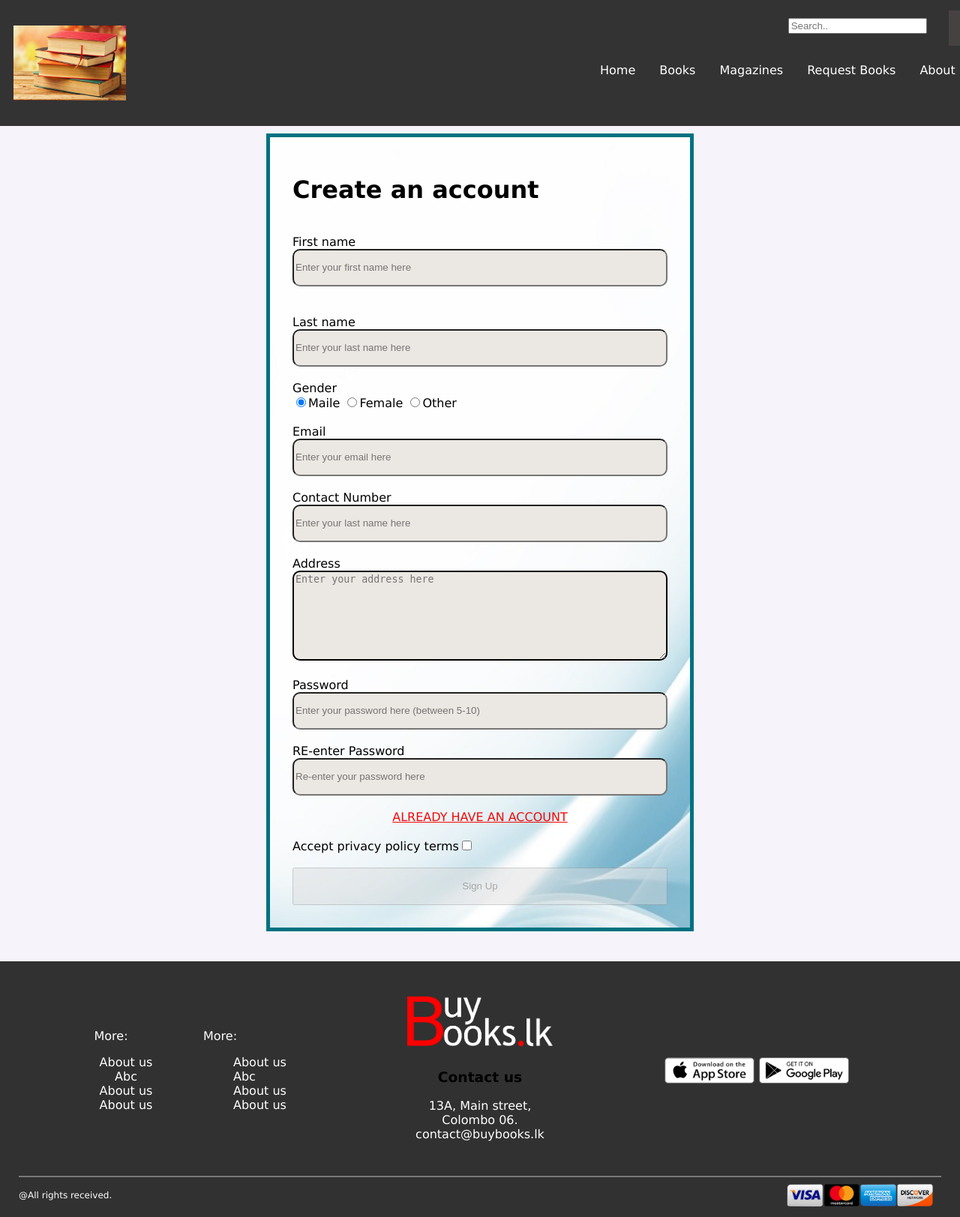
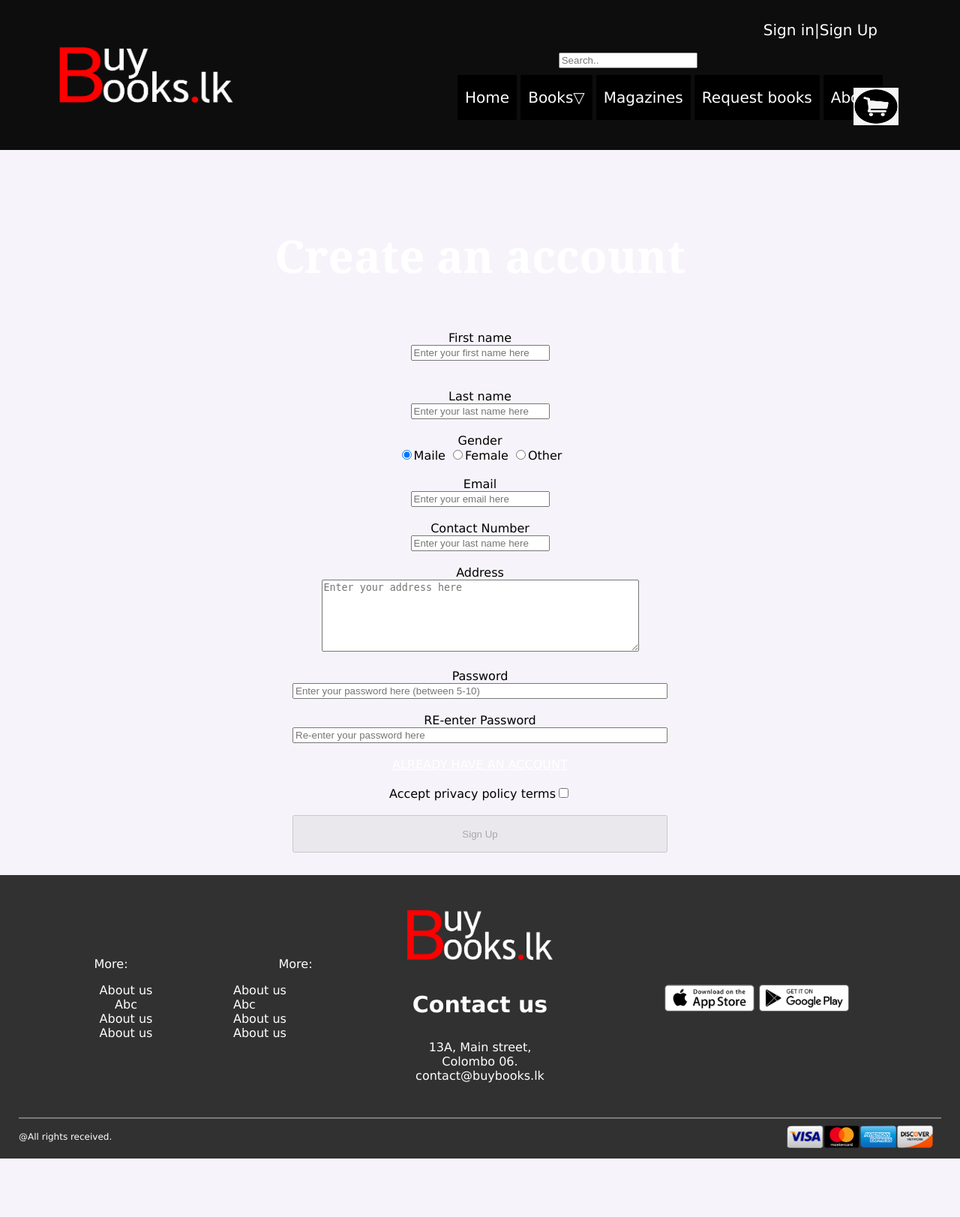
Before and after one commit to Avdunusinghe/MLB_PG.04.02_04-Online-BookStore, a PHP site: page /createaccount.html in a window 1280 px wide. Shown: the whole page at 75% size. After the commit the page ends 1545 px from the top, so only its background shows below. Run offline with PHP 8.4, Linux system fonts and the light colour scheme.

Commit message:
header change new logo added carset add trangle

```diff
--- a/src/Styles/style.css
+++ b/src/Styles/style.css
@@ -1,98 +1,122 @@
-body {
+/*body {
+	background: #faf9f9;
+	font-size:22px;
+	line-height: 32px;
+	color: #ffffff;
+	word-wrap:break-word !important;
+	font-family: 'Open Sans', sans-serif;
+	}*/
+	body {
     margin: 0;
     font-family: Arial, Helvetica, sans-serif;
     background-color: rgba(246, 244, 250, 0.966);
 }
 
-.navbar {
-  overflow: hidden;
-  background-color: #333;
-  margin:0;
-  padding:20px 2px;
+
+h1 {
+	font-size: 60px;
+	text-align: center;
+	color: #FFF;
 }
 
-.navbar a {
-  float: left;
-  font-size: 16px;
-  color: white;
-  text-align: center;
-  padding: 14px 16px;
-  text-decoration: none;
+h3 {
+	font-size: 30px;
+	text-align: center;
+	color: #FFF;
 }
 
-.dropdown {
-  float: left;
-  overflow: hidden;
+h3 a {
+	color: #FFF;
 }
 
-.dropdown .dropbtn {
-  font-size: 16px;
-  border: none;
-  outline: none;
-  color: white;
-  padding: 14px 16px;
-  background-color: inherit;
-  font-family: inherit;
-  margin: 0;
+a {
+	color: #FFF;
 }
 
-.navbar a:hover, .dropdown:hover .dropbtn {
-  background-color: rgb(64, 59, 59);
+h1 {
+	margin-top: 100px;
+	text-align:center;
+	font-size:60px;
+	font-family: 'Bree Serif', 'serif';
+	}
+
+#container {
+	margin: 0 auto;
+	padding: auto;
 }
 
-.dropdown-content {
-  display: none;
-  position: absolute;
-  background-color: #f9f9f9;
-  min-width: 160px;
-  box-shadow: 0px 8px 16px 0px rgba(0,0,0,0.2);
-  /*z-index: 1;*/
+p {
+	text-align: center;
 }
 
-.dropdown-content a {
-  /*float: none;*/
-  color: black;
-  padding: 12px 16px;
-  text-decoration: none;
-  display: block;
-  text-align: left;
+nav {
+	 margin:0;
+	/* margin: auto;*/
+	padding: 100px;
+	background-color: #0e0d0d;
+
 }
 
-.dropdown-content a:hover {
-  background-color: #ddd;
+nav ul {
+	padding: 0;
+ 	margin: 0;
+	list-style: none;
+	position: relative;
+	}
+
+nav ul li {
+	display:inline-block;
+	background-color:black;
+	}
+
+nav a {
+	display:block;
+	padding:0 10px;
+	color:#FFF;
+	font-size:20px;
+	line-height: 60px;
+	text-decoration:none;
+}
+/*#adsize img:hover{
+  backface-visibility: hidden;
+}*/
+.adhover a:hover{
+  background-color: #434542;
 }
 
-.dropdown:hover .dropdown-content {
-  display: block;
+/* Hide Dropdowns by Default */
+nav ul ul {
+	display: none;
+	position: absolute;
+	top: 60px; /* the height of the main nav */
 }
-   .cart{
-    /*float :right*/
-    padding:5px;
-     }
 
-  nav {
-      flex:1;
-      text-align:right ;
-  }
-  .nav{
-    max-width:1300px;
-    margin:auto;
-    padding-left:25px;
-    padding-right:25px;
-  }
-  .loginbtn{
-    display :inline-block;
-    background:rgb(71, 66, 66);
-    color: #fff;
-  }
+/* Display Dropdowns on Hover */
+nav ul li:hover > ul {
+	display:inherit;
+	z-index: 999;
+}
 
-   /* padding:8px 30px;
-    margin:30px 0;
-    border-radius:30px;*/
+/* Fisrt Tier Dropdown */
+nav ul ul li {
+	width:270px;
+	float:none;
+	display:list-item;
+	position: relative;
 }
-.dropdownbtn{
-  border-style:none;
+
+/* Second, Third and more Tiers	*/
+nav ul ul ul li {
+	position: relative;
+	top:-60px;
+	left:170px;
 }
+
+
+
+/* Change this in order to change the Dropdown symbol */
+/*li > a:after { content:  ' '; }
+li > a:only-child:after { content: ''; }*/
 
 
 
--- a/src/createaccount.html
+++ b/src/createaccount.html
@@ -7,42 +7,48 @@
         <link rel="stylesheet" href="../src/Styles/style.css">
         <link rel="stylesheet" href="../src/Styles/slideShow.css">
         <script src="../src/js/Home.js"></script>
-        <script src="../src/js/createanaccount.js"></script>
-        <link rel="stylesheet" href="../src/Styles/createaccount.css">
     </head>
     <body>
-      <div class="navbar">
-        <a href="../src/Home.html" class = "logo" ><img src="../src/Images/logo_1.jpeg" alt="logo" width="150" height="100"></a>
-        <div style = "position:relative;left:600px;top:50px;">
-          <a href="#home">Home</a>
-          <div class="dropdown">
-            <button class="dropbtn">Books
-            </button>
-            <div class="dropdown-content">
-              <a href="../src/Index.html">ITdfgr</a>
-              <a href="../src/Index.html">SEgrgfg</a>
-              <a href="../src/Index.html">CSfgfgfd</a>
-              <a href="../src/Index.html">CSfgfdg</a>
-
-            </div>
-          </div>
-          <a href="../src/Index.html">Magazines</a>
-          <a href="../src/Index.html">Request Books</a>
-          <a href="../src/Index.html">About Us</a>
+      <div id="container">
+        <nav>
+        <div id="adsize">
+          <a href="../src/Home.html" style=" float:left;position:absolute; left:60px; top:50px;"><img alt="logo" src="../src/Images/BuyBooks Logo.png" width="250" height="100"></a>
         </div>
 
-        <a href=""class="loginbtn" style = "position:relative;left:550px;top:-6px;">Sign in|Sign Up</a>
+        <div class ="adhover" style =" position:absolute; left:610px; top:100px;">
+          <ul>
+            <li><a href="../src/Home.html">Home</a></li>
+            <li><a href="#">Books<span>&#9661;</span></a>
+            <!-- First Tier Drop Down -->
+            <ul>
+              <li><a href="#">Information Technology</a></li>
+              <li><a href="#">Software Engeering</a></li>
+              <li><a href="#">Data Sceince</a></li>
+              <li><a href="#">sajith books</a></li>
+				    	<li><a href="#">sasanka books</a></li>
+				    	<li><a href="#">sahan books</a></li>
+				    	<li><a href="#">Harsha Books</a></li>
+            </ul >
+            </li>
+            <li><a href="#">Magazines</a></li>
+            <li><a href="#">Request books</a></li>
+            <li><a href="#">About</a></li>
+          </ul>
+        </div>
+          <a href=""class="loginbtn" style = "float:right; position:relative;left: 0;px;top:-90px;">Sign in|Sign Up</a>
 
 
-        <div class="cart"style = "position:relative;left:500px;top:35px;;">
-            <a href="../src/Home.html" class = "cart"><img src="../src/Images/Cart_1.png" alt="cart" width="40" height="40" ></a>
+        <div class="cart"style = "float:right;position:relative;left:200px;top:10px;">
+            <a href="../src/Home.html" class = "cart"><img src="../src/Images/Cart_1.png" alt="cart" width="60" height="50" ></a>
         </div>
 
-        <div class="searchbar"style = "position:relative;left:110px;top:-6px;">
+        <div class="searchbar"style = "float:right;position:relative;left:2px;top:-30px;">
         <input type="text" name = "search" placeholder="Search..">
         </div>
+        </div>
 
-      </div>
+
+      </nav>
 
 
         <!----------------------End of header section--------------------------------->
```
Also changed, not shown: src/Aboutus.html (+31 -24 lines), src/Home.html (+31 -23 lines), src/contactus.html (+31 -24 lines), src/privacyPolicy.html (+31 -24 lines), src/Images/Cart_1.png, src/Images/drop_1.jpg (added).
